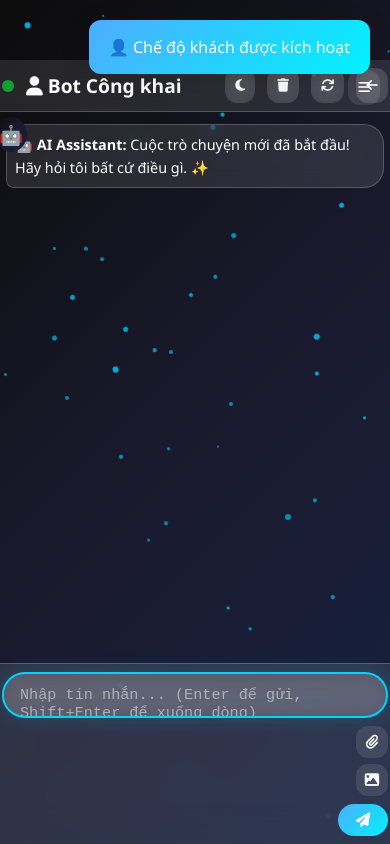
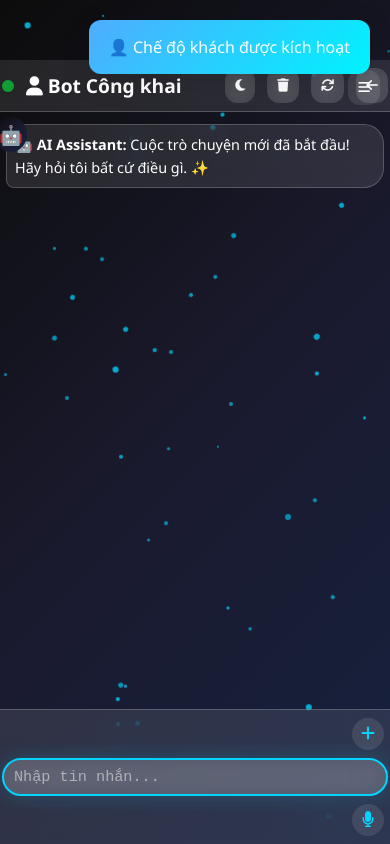
Before and after one commit to Chunghochoi/chatbot, a website: page public/index.html in a window 390 px wide. Both pictures are taken after a click on the button "SỬ DỤNG NHƯ KHÁCH". Drawn offline with Linux system fonts and the light colour scheme.

Commit message:
Add files via upload

```diff
--- a/public/index.html
+++ b/public/index.html
@@ -1047,6 +1047,74 @@
         padding: 4px;
     }
 }
+.plus-btn {
+    width: 40px;
+    height: 40px;
+    border: none;
+    background: var(--glass-bg);
+    color: var(--neon-blue);
+    border-radius: 50%;
+    font-size: 1.2rem;
+    margin-right: 8px;
+    cursor: pointer;
+    position: relative;
+    z-index: 2;
+}
+.attachment-options {
+    position: absolute;
+    left: 50px;
+    top: -50px;
+    background: var(--glass-bg);
+    border-radius: 12px;
+    box-shadow: var(--shadow);
+    padding: 8px 0;
+    display: flex;
+    flex-direction: column;
+    gap: 4px;
+    z-index: 10;
+}
+.attachment-options .attach-btn {
+    background: none;
+    border: none;
+    color: var(--text-light);
+    padding: 6px 16px;
+    font-size: 1rem;
+    cursor: pointer;
+    text-align: left;
+}
+.attachment-options .attach-btn:hover {
+    background: var(--glass-border);
+}
+.mic-btn, .send-btn {
+    width: 40px;
+    height: 40px;
+    border: none;
+    background: var(--glass-bg);
+    color: var(--neon-blue);
+    border-radius: 50%;
+    font-size: 1.2rem;
+    margin-left: 8px;
+    cursor: pointer;
+    transition: background 0.2s;
+}
+@media (max-width: 480px) {
+    .message-input {
+        min-height: 36px;
+        font-size: 0.95rem;
+        padding: 8px 10px;
+    }
+    .plus-btn, .mic-btn, .send-btn {
+        width: 32px;
+        height: 32px;
+        font-size: 1rem;
+        margin: 0 4px;
+    }
+    .attachment-options {
+        left: 36px;
+        top: -40px;
+        font-size: 0.95rem;
+    }
+}
     </style>
 </head>
 <body class="welcome-screen" id="mainBody">
@@ -1146,27 +1214,26 @@ Hãy hỏi tôi bất cứ điều gì về lập trình, công nghệ, hoặc g
 
             <div class="chat-input-container">
     <div class="chat-input">
-                    <!-- File attachments preview -->
         <div class="file-attachments-preview" id="fileAttachmentsPreview">
             <!-- Attached files will appear here -->
         </div>
-
         <div class="input-wrapper">
-                        <textarea
-                            class="message-input"
-                            id="messageInput"
-                            placeholder="Nhập tin nhắn... (Enter để gửi, Shift+Enter để xuống dòng)"
-                            rows="1"
-                        ></textarea>
-                        <div class="input-actions">
-                            <button class="attach-btn" onclick="triggerFileInput()" title="Đính kèm file">
-                                <i class="fas fa-paperclip"></i>
+            <button class="plus-btn" id="plusBtn" onclick="toggleAttachmentOptions()">
+                <i class="fas fa-plus"></i>
             </button>
-                            <button class="attach-btn" onclick="triggerImageInput()" title="Đính kèm ảnh">
-                                <i class="fas fa-image"></i>
+            <div class="attachment-options" id="attachmentOptions" style="display:none;">
+                <button class="attach-btn" onclick="triggerImageInput()">
+                    <i class="fas fa-image"></i> Ảnh
                 </button>
-                        </div>
-                        <button class="send-btn" id="sendBtn" onclick="sendMessage()">
+                <button class="attach-btn" onclick="triggerFileInput()">
+                    <i class="fas fa-file"></i> File
+                </button>
+            </div>
+            <textarea class="message-input" id="messageInput" placeholder="Nhập tin nhắn..." rows="1" oninput="handleInputChange()"></textarea>
+            <button class="mic-btn" id="micBtn" onclick="startVoiceInput()" style="display:block;">
+                <i class="fas fa-microphone"></i>
+            </button>
+            <button class="send-btn" id="sendBtn" onclick="sendMessage()" style="display:none;">
                 <i class="fas fa-paper-plane"></i>
             </button>
         </div>
@@ -1847,6 +1914,59 @@ Hãy hỏi tôi bất cứ điều gì về lập trình, công nghệ, hoặc g
                 document.getElementById("sidebar").classList.remove("show");
             }
         });
+        // Thêm vào cuối <script> hoặc sau các hàm khác
+
+// Xử lý hiện/ẩn nút mic/gửi
+function handleInputChange() {
+    const input = document.getElementById('messageInput');
+    const micBtn = document.getElementById('micBtn');
+    const sendBtn = document.getElementById('sendBtn');
+    if (input.value.trim() === "") {
+        micBtn.style.display = "block";
+        sendBtn.style.display = "none";
+    } else {
+        micBtn.style.display = "none";
+        sendBtn.style.display = "block";
+    }
+}
+
+// Gộp nút cộng và hiện tùy chọn
+function toggleAttachmentOptions() {
+    const options = document.getElementById('attachmentOptions');
+    options.style.display = options.style.display === "none" ? "flex" : "none";
+    document.addEventListener('click', function hideOptions(e) {
+        if (!options.contains(e.target) && e.target.id !== "plusBtn") {
+            options.style.display = "none";
+            document.removeEventListener('click', hideOptions);
+        }
+    });
+}
+
+// Nhập giọng nói
+function startVoiceInput() {
+    if (!('webkitSpeechRecognition' in window)) {
+        showNotification("Trình duyệt không hỗ trợ nhập giọng nói!", "warning");
+        return;
+    }
+    const recognition = new webkitSpeechRecognition();
+    recognition.lang = 'vi-VN';
+    recognition.interimResults = false;
+    recognition.maxAlternatives = 1;
+    recognition.onresult = function(event) {
+        const transcript = event.results[0][0].transcript;
+        document.getElementById('messageInput').value = transcript;
+        handleInputChange();
+    };
+    recognition.onerror = function(event) {
+        showNotification("Không nhận diện được giọng nói!", "danger");
+    };
+    recognition.start();
+}
+
+// Khởi tạo trạng thái nút khi load
+document.addEventListener('DOMContentLoaded', function() {
+    handleInputChange();
+});
     </script>
 </body>
 </html>
```
Lines whose indentation alone changed are shown as unchanged.
